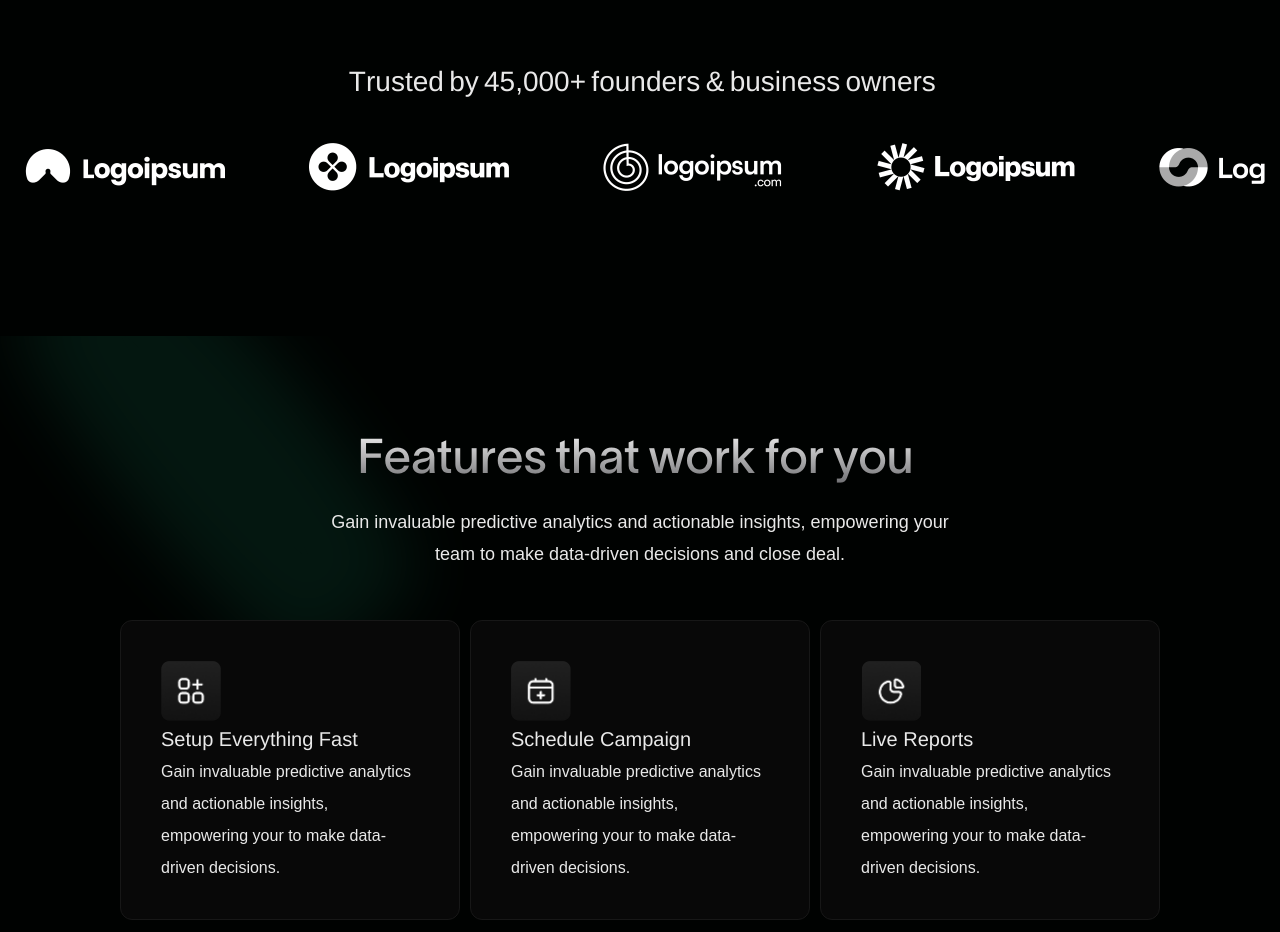
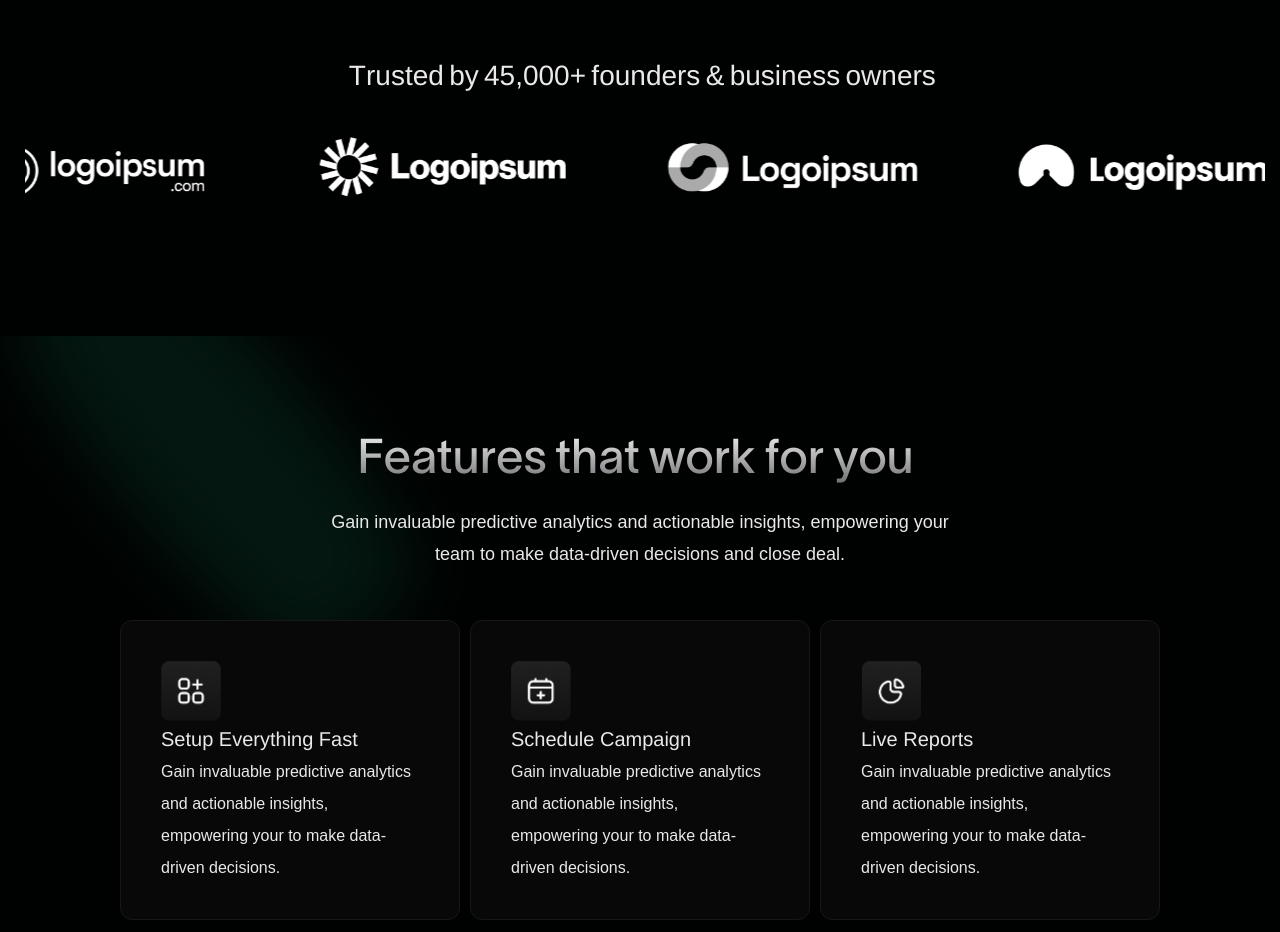
Before and after one commit to KelvinOmoluyi/Projmg, a React (Vite) app: page / in a window 1280 px wide. Shown: the part 1620-2552 px from the top of the page. Built offline with nearby package versions, Linux system fonts and the light colour scheme; a web font is replaced by a local one.

Commit message:
Businesses logo aniamtion

```diff
--- a/src/components/clients/BusinessLogo.jsx
+++ b/src/components/clients/BusinessLogo.jsx
@@ -1,8 +1,8 @@
 const BusinessLogo = ({logoPath}) => {
     return (
-        <>
+        <div className="scroll-item">
             <img src={logoPath} alt="Company logos" />
-        </>
+        </div>
     );
 }
 
--- a/src/components/clients/Clients.jsx
+++ b/src/components/clients/Clients.jsx
@@ -4,17 +4,30 @@ import LogoImg2 from '../../assets/img/business-logo2.png'
 import LogoImg3 from '../../assets/img/business-logo3.png'
 import LogoImg4 from '../../assets/img/business-logo4.png'
 import LogoImg5 from '../../assets/img/business-logo5.png'
-import { motion } from 'framer-motion';
+
+import { motion, useAnimationFrame  } from 'framer-motion';
+
+import { useEffect, useRef } from "react";
 
 const Client = () => {
     const title = "Trusted by 45,000+ founders & business owners".split(" ").map(word => word.split(""));
 
     const Logos = [LogoImg1, LogoImg2, LogoImg3, LogoImg4, LogoImg5];
 
+    const containerRef = useRef(null);
+
+    useEffect(() => {
+        // When component mounts and images load
+        if (containerRef.current) {
+        containerRef.current.classList.add("animate");
+        }
+    }, []);
+
+
     return (
             <section className="business-owners">
                 <div className="business-owners-content">
-                    <div className="business-owners-content-scroll-container">
+                    <div className="business-owners-content-scroll-section">
                         <div className="business-owners-content-heading-words">
                             {title.map((word, wordIndex) => (
                                 <h3
@@ -35,10 +48,12 @@ const Client = () => {
                                 </h3>
                             ))}
                         </div>
-                        <div className="business-owners-content-businesses-list">
-                            {Logos.map((logo) => (
-                                <BusinessLogo logoPath={logo} />
-                            ))}
+                        <div className="business-logo-scroll-container">
+                            <div className="business-logo-scroll-container-scroll-div" ref={containerRef}>
+                                {[...Logos, ...Logos].map((logo) => (
+                                    <BusinessLogo logoPath={logo} />
+                                ))}
+                            </div>
                         </div>
                     </div>
                 </div>
--- a/src/css/App.css
+++ b/src/css/App.css
@@ -161,21 +161,59 @@ nav .nav-sections-link {
     padding: 0 2rem;
 }
 
-.business-owners-content .business-owners-content-scroll-container {
+.business-owners-content .business-owners-content-scroll-section {
     width: 100%;
     overflow-x: hidden;
     padding-left: 1rem;
 }
 
-.business-owners-content .business-owners-content-businesses-list {
-    display: flex;
-    min-width: 130rem;
-    justify-content: space-between;
+.business-owners-content .business-logo-scroll-container {
+  overflow: hidden;
+  width: 100%;
 }
 
-.business-owners-content-businesses-list img {
-    height: 4.8rem;
+.business-logo-scroll-container-scroll-div {
+  display: flex;
+  flex-wrap: nowrap;
+  width: -webkit-max-content;
+  width: -moz-max-content;
+  width: max-content; /* ensures it's based on content width */
+  -webkit-animation: scroll 15s linear infinite;
+          animation: scroll 15s linear infinite;
 }
+
+.business-logo-scroll-container-scroll-div .scroll-item {
+  flex: 0 0 auto;
+  padding: 0 5rem;
+  display: flex;
+  align-items: center;
+  justify-content: center;
+}
+
+.business-logo-scroll-container-scroll-div img {
+  height: 6rem;
+  -o-object-fit: contain;
+     object-fit: contain;
+}
+
+@-webkit-keyframes scroll {
+  0% {
+    transform: translateX(0);
+  }
+  100% {
+    transform: translateX(-50%);
+  }
+}
+
+@keyframes scroll {
+  0% {
+    transform: translateX(0);
+  }
+  100% {
+    transform: translateX(-50%);
+  }
+}
+
 
 
 
```
Also changed, not shown: src/assets/img/business-logo5.png.
